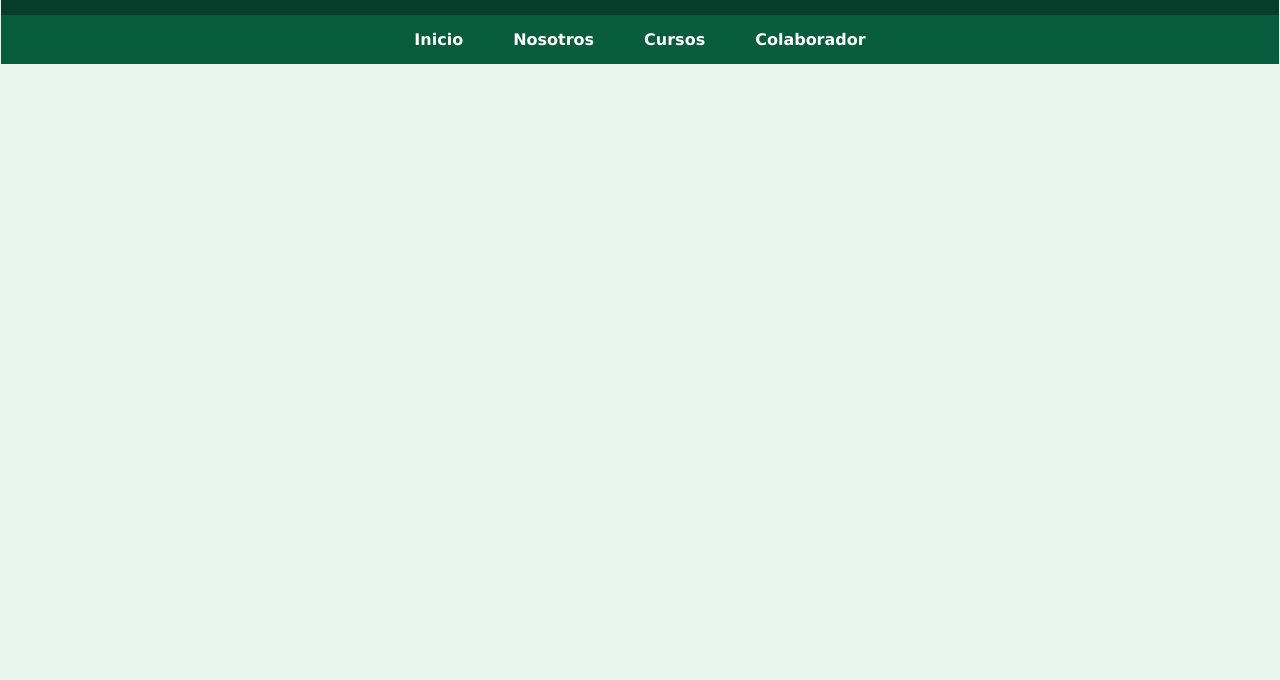
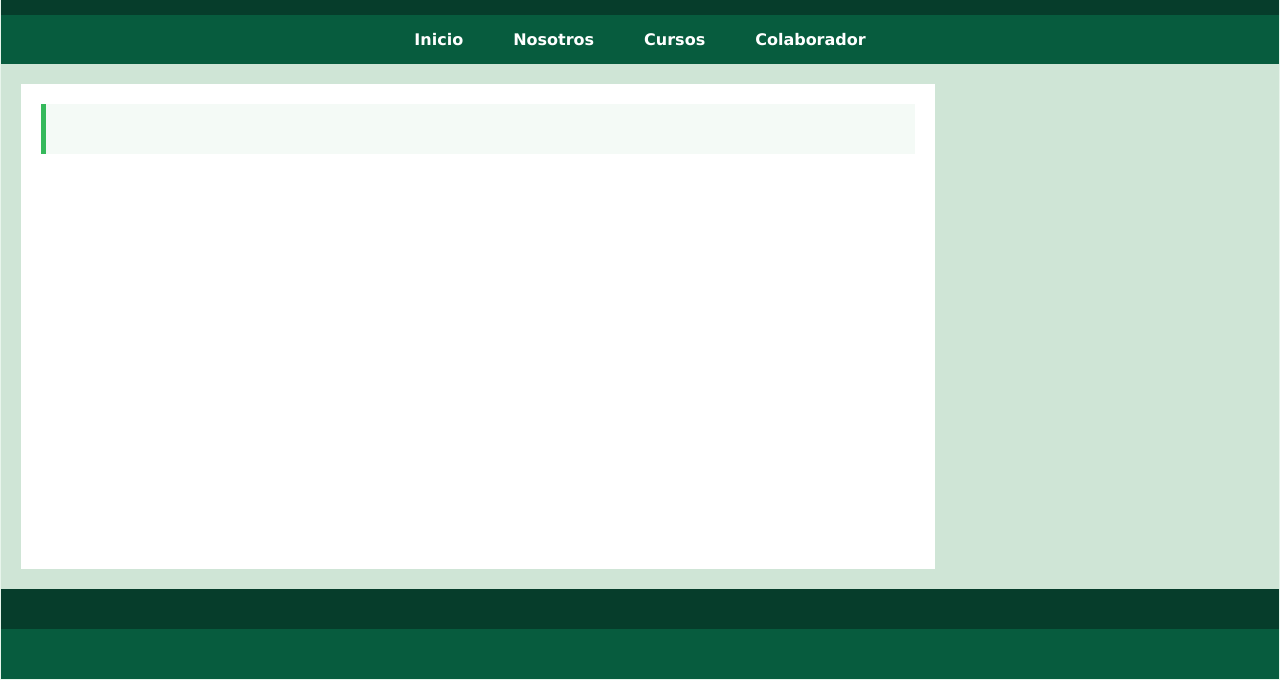
Before and after one commit to Jonnel9Ramos/JonnelV2Ramos, a plain HTML site: page Nosotros.html in a window 1280 px wide. Shown: the part 122-802 px from the top of the page. Drawn offline with Linux system fonts and the light colour scheme.

Commit message:
otra correción más

```diff
--- a/Nosotros.html
+++ b/Nosotros.html
@@ -24,7 +24,18 @@
             <li><a href="index.html">Colaborador</a></li>
         </ul>
     </nav>
+    <main>
+        <section>
+            <article>
 
+            </article>
+        </section>
+    </main>
+<aside>
 
+</aside>
+<footer>
+
+</footer>
 </body>
 </html>
--- a/js/scripts.js
+++ b/js/scripts.js
@@ -26,5 +26,5 @@ function convertir(){
 }
 
 function cambiarproducto(){
-    document.getElementByClassName(card-img-top mb-5 mb-md-0).src="https://encrypted-tbn0.gstatic.com/images?q=tbn:ANd9GcSU0kGSaH9nFGYKf2V409RZ82YDMAhGE5ooVEYZwx0nElHToGTW3V8Fpg&s=10";
+    document.getElementByClassName(card-img-top mb-5 mb-md-0)[0].src="https://encrypted-tbn0.gstatic.com/images?q=tbn:ANd9GcSU0kGSaH9nFGYKf2V409RZ82YDMAhGE5ooVEYZwx0nElHToGTW3V8Fpg&s=10";
 }
```
